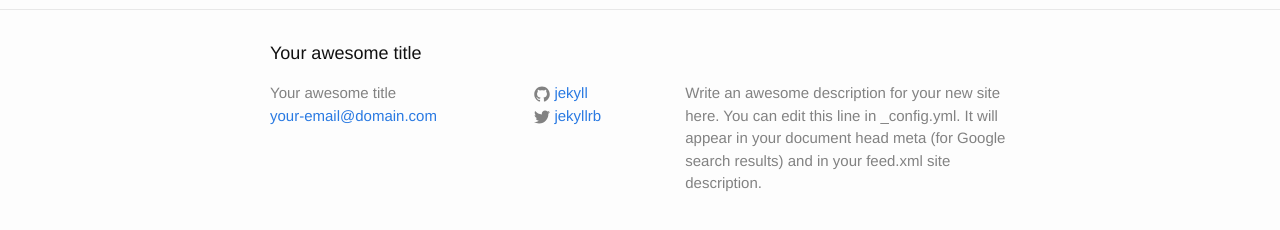
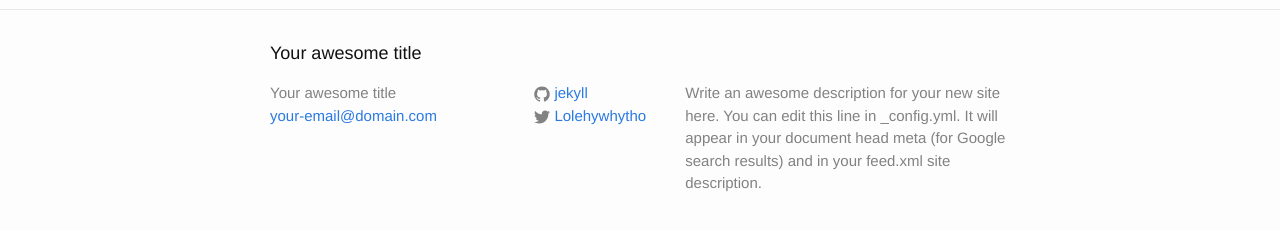
Before and after one commit to lilmandz/lilmandz.github.io, a Jekyll site: the page built from index.html, in a window 1280 px wide. Shown: the part 287-517 px from the top of the page. Built offline with Jekyll 4.4.1, drawn with Linux system fonts in a browser that asks for light colours.

Commit message:
Update _config.yml

```diff
--- a/_config.yml
+++ b/_config.yml
@@ -14,7 +14,7 @@ description: > # this means to ignore newlines until "baseurl:"
   Google search results) and in your feed.xml site description.
 baseurl: "" # the subpath of your site, e.g. /blog
 url: "http://yourdomain.com" # the base hostname & protocol for your site
-twitter_username: jekyllrb
+twitter_username: Lolehywhytho
 github_username:  jekyll
 
 # Build settings
```
